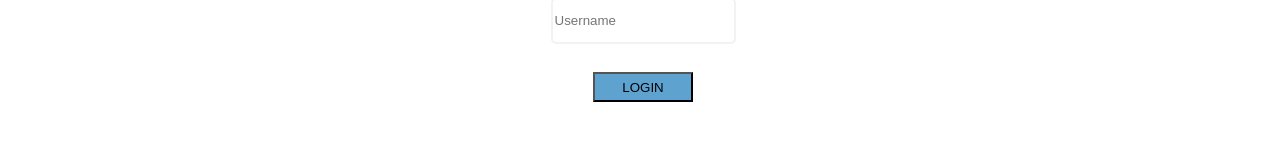
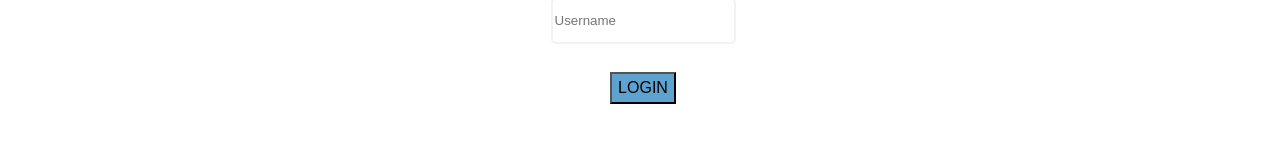
Before and after one commit to adelowo/pusher-chatkit-roles-permission-app, a React (Create React App) app in the folder client/: page / in a window 1280 px wide. Shown: the part 134-296 px from the top of the page. Built offline with nearby package versions, Linux system fonts and the light colour scheme.

Commit message:
Update css.. remove width and height

```diff
--- a/client/src/App.css
+++ b/client/src/App.css
@@ -109,9 +109,10 @@ input[type='text'] {
 }
 
 button {
+  padding-top: 5px;
+  padding-bottom: 5px;
   margin-top: 15px;
-  height: 30px;
-  width: 100px;
+  font-size: 1em;
   text-transform: uppercase;
   cursor: pointer;
   background: var(--main-color);
```
